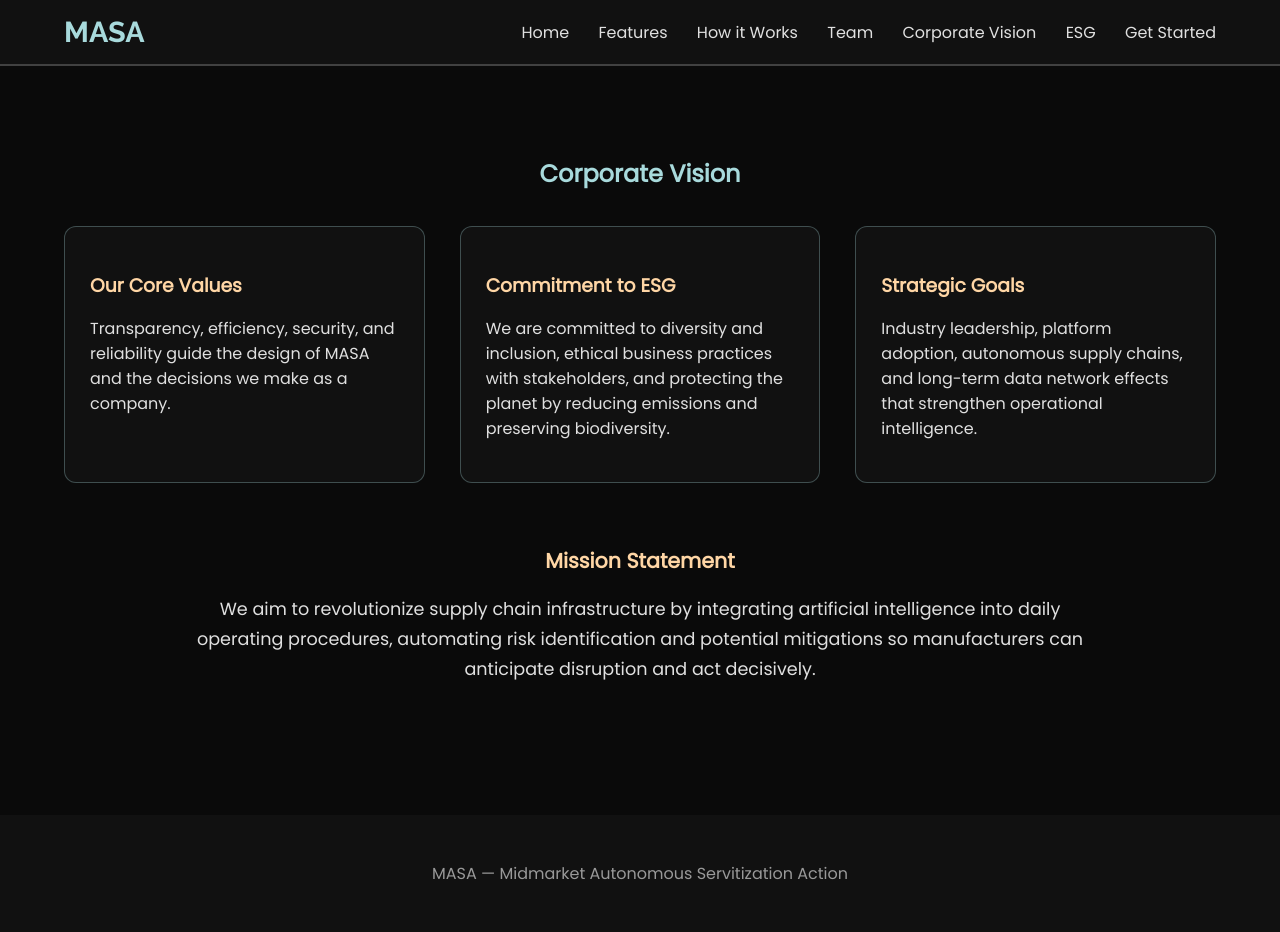
After one commit to iLmailliW/MASA, a Django app: page /home/corporate_vision/ in a window 1280 px wide. The commit adds this page. Run offline with Django 5.2, Linux system fonts and the light colour scheme.

Commit message:
COmmit
a bunch of ui and others

```diff
--- /dev/null
+++ b/home/templates/home/corporate_vision.html
@@ -0,0 +1,178 @@
+<!DOCTYPE html>
+<html lang="en">
+<head>
+<meta charset="UTF-8">
+<title>MASA | Corporate Vision</title>
+<link href="https://fonts.googleapis.com/css2?family=Poppins&family=Raleway:wght@700&display=swap" rel="stylesheet">
+
+<style>
+
+body{
+    margin:0;
+    font-family:'Poppins',sans-serif;
+    background:#0a0a0a;
+    color:#e0e0e0;
+}
+
+/* HEADER */
+header{
+    position:sticky;
+    top:0;
+    background:#111;
+    display:flex;
+    justify-content:space-between;
+    align-items:center;
+    padding:15px 5%;
+    z-index:100;
+    border-bottom:2px solid rgba(255,255,255,0.2);
+}
+
+header .logo{
+    font-family:'Raleway',sans-serif;
+    font-size:1.8em;
+    color:#a8dadc;
+    font-weight:700;
+}
+
+nav a{
+    margin-left:25px;
+    text-decoration:none;
+    color:#e0e0e0;
+    font-weight:500;
+    transition:all .3s;
+}
+
+nav a:hover{
+    color:#ffd6a5;
+    text-shadow:0 0 10px #ffd6a5;
+}
+
+/* SECTION */
+
+section{
+    padding:70px 5%;
+}
+
+section h2{
+    color:#a8dadc;
+    margin-bottom:35px;
+    text-align:center;
+}
+
+/* GRID */
+
+.grid{
+    display:grid;
+    grid-template-columns:repeat(auto-fit,minmax(250px,1fr));
+    gap:35px;
+}
+
+/* CARDS */
+
+.card{
+    background:#111;
+    border-radius:12px;
+    padding:25px;
+    border:1px solid rgba(168,218,220,0.3);
+    transition:.3s;
+}
+
+.card:hover{
+    transform:translateY(-5px);
+    box-shadow:0 0 30px rgba(168,218,220,0.5),
+               0 0 50px rgba(255,183,3,0.2);
+}
+
+.card h3{
+    color:#ffd6a5;
+    margin-bottom:10px;
+}
+
+/* MISSION BLOCK */
+
+.mission{
+    max-width:900px;
+    margin:60px auto;
+    text-align:center;
+    line-height:1.7;
+    font-size:1.1em;
+}
+
+footer{
+    text-align:center;
+    padding:30px;
+    background:#111;
+    color:#999;
+}
+
+</style>
+</head>
+
+<body>
+
+<header>
+    <div class="logo">
+        <a href="{% url 'home:index' %}" style="text-decoration:none;color:inherit;">MASA</a>
+    </div>
+
+    <nav>
+        <a href="{% url 'home:index' %}">Home</a>
+        <a href="{% url 'home:index' %}#features">Features</a>
+        <a href="{% url 'home:index' %}#how">How it Works</a>
+        <a href="{% url 'home:index' %}#team">Team</a>
+        <a href="{% url 'home:corporate_vision' %}">Corporate Vision</a>
+        <a href="{% url 'home:esg_considerations' %}">ESG</a>
+        <a href="{% url 'user:index' %}">Get Started</a>
+    </nav>
+</header>
+
+
+<section>
+
+<h2>Corporate Vision</h2>
+
+<div class="grid">
+
+<div class="card">
+<h3>Our Core Values</h3>
+<p>
+Transparency, efficiency, security, and reliability guide the design of MASA and the decisions we make as a company.
+</p>
+</div>
+
+<div class="card">
+<h3>Commitment to ESG</h3>
+<p>
+We are committed to diversity and inclusion, ethical business practices with stakeholders, and protecting the planet by reducing emissions and preserving biodiversity.
+</p>
+</div>
+
+<div class="card">
+<h3>Strategic Goals</h3>
+<p>
+Industry leadership, platform adoption, autonomous supply chains, and long-term data network effects that strengthen operational intelligence.
+</p>
+</div>
+
+</div>
+
+<div class="mission">
+
+<h3 style="color:#ffd6a5;margin-bottom:15px;">Mission Statement</h3>
+
+<p>
+We aim to revolutionize supply chain infrastructure by integrating artificial intelligence into daily operating procedures,
+automating risk identification and potential mitigations so manufacturers can anticipate disruption and act decisively.
+</p>
+
+</div>
+
+</section>
+
+
+<footer>
+<p>MASA — Midmarket Autonomous Servitization Action</p>
+</footer>
+
+</body>
+</html>
--- a/home/templates/home/esg_considerations.html
+++ b/home/templates/home/esg_considerations.html
@@ -105,6 +105,7 @@ footer { text-align: center; padding: 30px; background: #111; font-size: 0.9em;
         <a href="#features">Features</a>
         <a href="#how">How it Works</a>
         <a href="#team">Team</a>
+        <a href="{% url 'home:corporate_vision' %}">Corporate Vision</a>
         <a href="{% url 'home:esg_considerations' %}">ESG</a>
         <a href="{% url 'user:index' %}">Get Started</a>
     </nav>
@@ -152,7 +153,7 @@ footer { text-align: center; padding: 30px; background: #111; font-size: 0.9em;
 </section>
 
 <footer>
-    <p>MASA — Manufacturing Autonomous Stability Agent</p>
+    <p>MASA — Midmarket Autonomous Servitization Action</p>
 </footer>
 
 </body>
--- a/home/templates/home/index.html
+++ b/home/templates/home/index.html
@@ -161,6 +161,7 @@
         <a href="#features">Features</a>
         <a href="#how">How it Works</a>
         <a href="#team">Team</a>
+        <a href="{% url 'home:corporate_vision' %}">Corporate Vision</a>
         <a href="{% url 'home:esg_considerations' %}">ESG</a>
         <a href="{% url 'user:index' %}">Get Started</a>
     </nav>
@@ -211,7 +212,7 @@
 </section>
 
 <footer>
-    <p>MASA — Manufacturing Autonomous Stability Agent</p>
+    <p>MASA — Midmarket Autonomous Servitization Action</p>
 </footer>
 </body>
 </html>
--- a/home/urls.py
+++ b/home/urls.py
@@ -5,5 +5,6 @@ app_name = "home"
 urlpatterns = [
     path("", views.index, name="index"),
     path('esg_considerations/', views.esg_considerations, name='esg_considerations'),
+    path('corporate_vision/', views.corporate_vision, name='corporate_vision'),
 
 ]
--- a/home/views.py
+++ b/home/views.py
@@ -7,7 +7,10 @@ def index(request):
 
 def esg_considerations(request):
     # Any data you want to pass to the template
-    context = {
-        'message': "Welcome to the new esg page!"
-    }
+    context = {}
     return render(request, 'home/esg_considerations.html', context)
+
+def corporate_vision(request):
+    # Any data you want to pass to the template
+    context = {}
+    return render(request, 'home/corporate_vision.html', context)
--- a/user/views.py
+++ b/user/views.py
@@ -3,8 +3,8 @@ from django.urls import reverse
 from django.http import HttpResponseRedirect, HttpResponse
 from .models import Company
 import datetime
-import algorithm
-import data.ai_process as ai
+from user import algorithm
+from user.data import ai_process as ai
 
 
 def index(request):
@@ -31,7 +31,7 @@ def index(request):
 # This method renders the results page. It has to call any function necessary to get the result
 def response(request, company_id):
     company = get_object_or_404(Company, pk=company_id)
-    industry_max_value = ai.get_largest_enterprise_value()
+    industry_max_value = ai.get_largest_enterprise_value(company.industry)
     risk_appetite = algorithm.calc_risk_appetite(company_value=company.value,
                                                  industry_max_value=industry_max_value,
                                                  project_ebitda=company.proj_ebitda,
```
